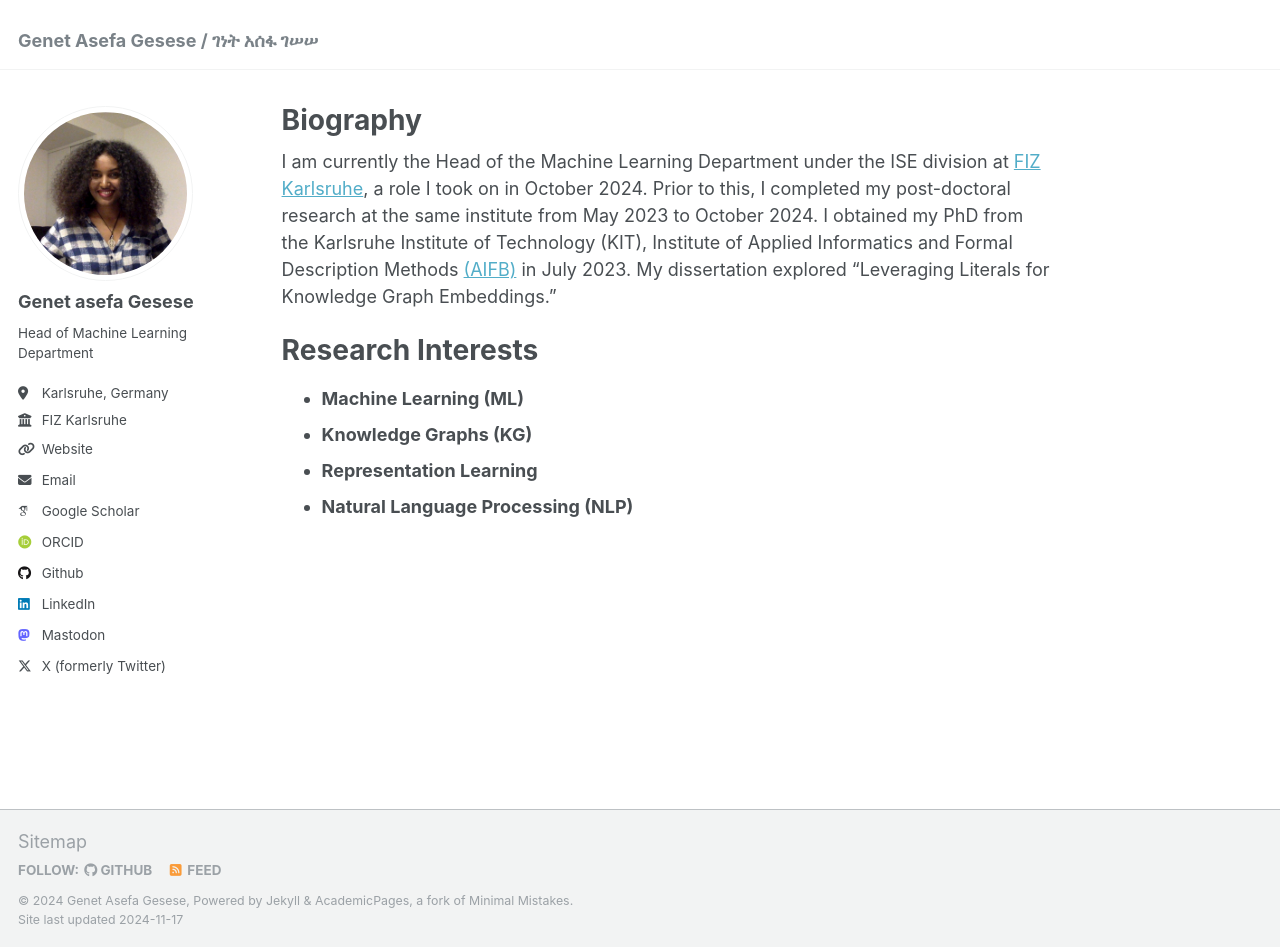
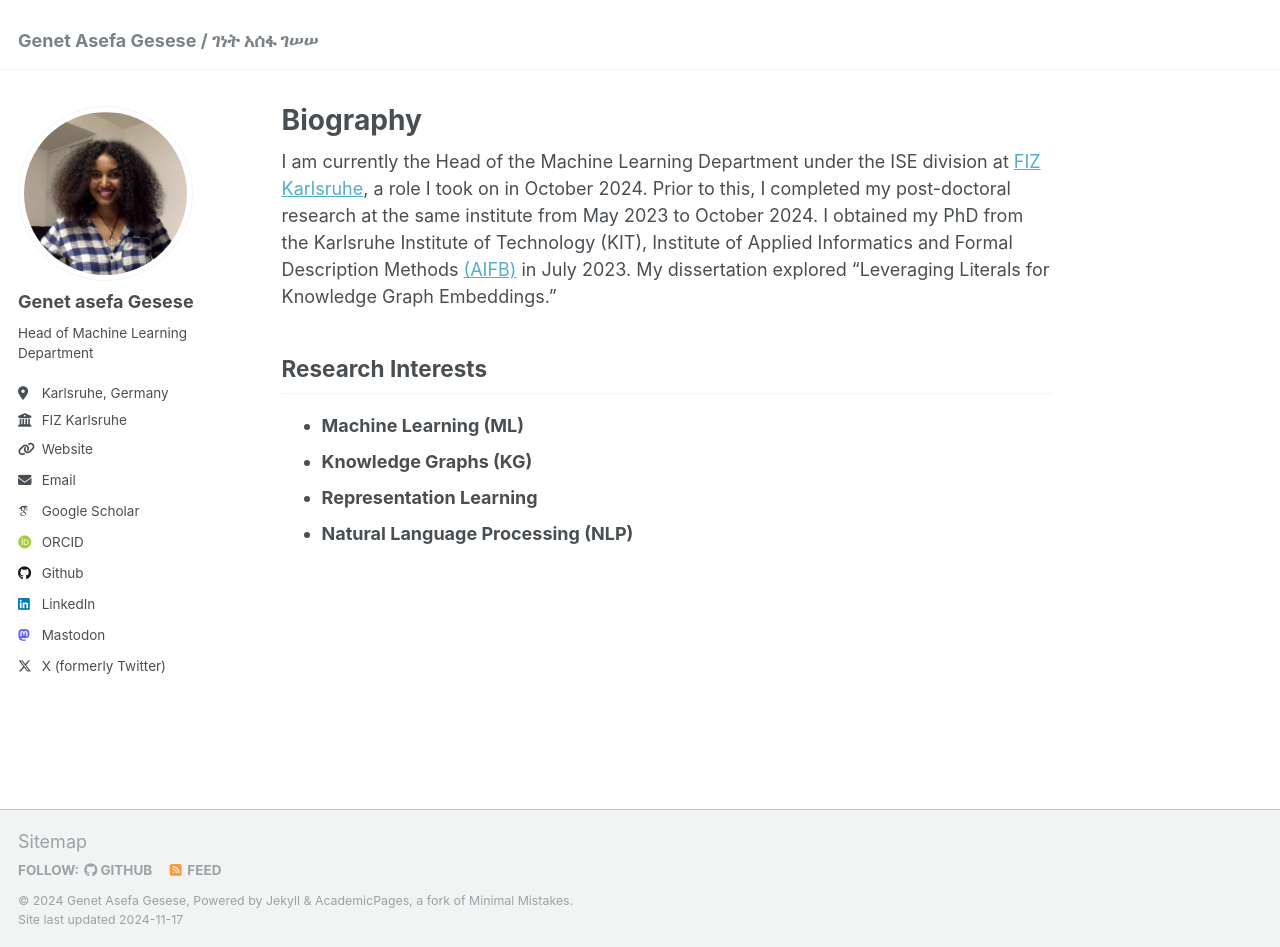
Before and after one commit to GenetAsefa/GenetAsefa.github.io, a Jekyll site: the page built from _pages/about.md, in a window 1280 px wide and 947 px high. Built offline with Jekyll 4.4.1, drawn with Linux system fonts in a browser that asks for light colours; some web fonts are replaced.

Commit message:
update _config.yml

```diff
--- a/_pages/about.md
+++ b/_pages/about.md
@@ -9,7 +9,7 @@ redirect_from:
 
 I am currently the Head of the Machine Learning Department under the ISE division at [FIZ Karlsruhe](https://www.fiz-karlsruhe.de/), a role I took on in October 2024. Prior to this, I completed my post-doctoral research at the same institute from May 2023 to October 2024. I obtained my PhD from the Karlsruhe Institute of Technology (KIT), Institute of Applied Informatics and Formal Description Methods [(AIFB)](https://www.aifb.kit.edu/) in July 2023. My dissertation explored "Leveraging Literals for Knowledge Graph Embeddings."
 
-# Research Interests
+## Research Interests
 
 - **Machine Learning (ML)**
 - **Knowledge Graphs (KG)**
```
